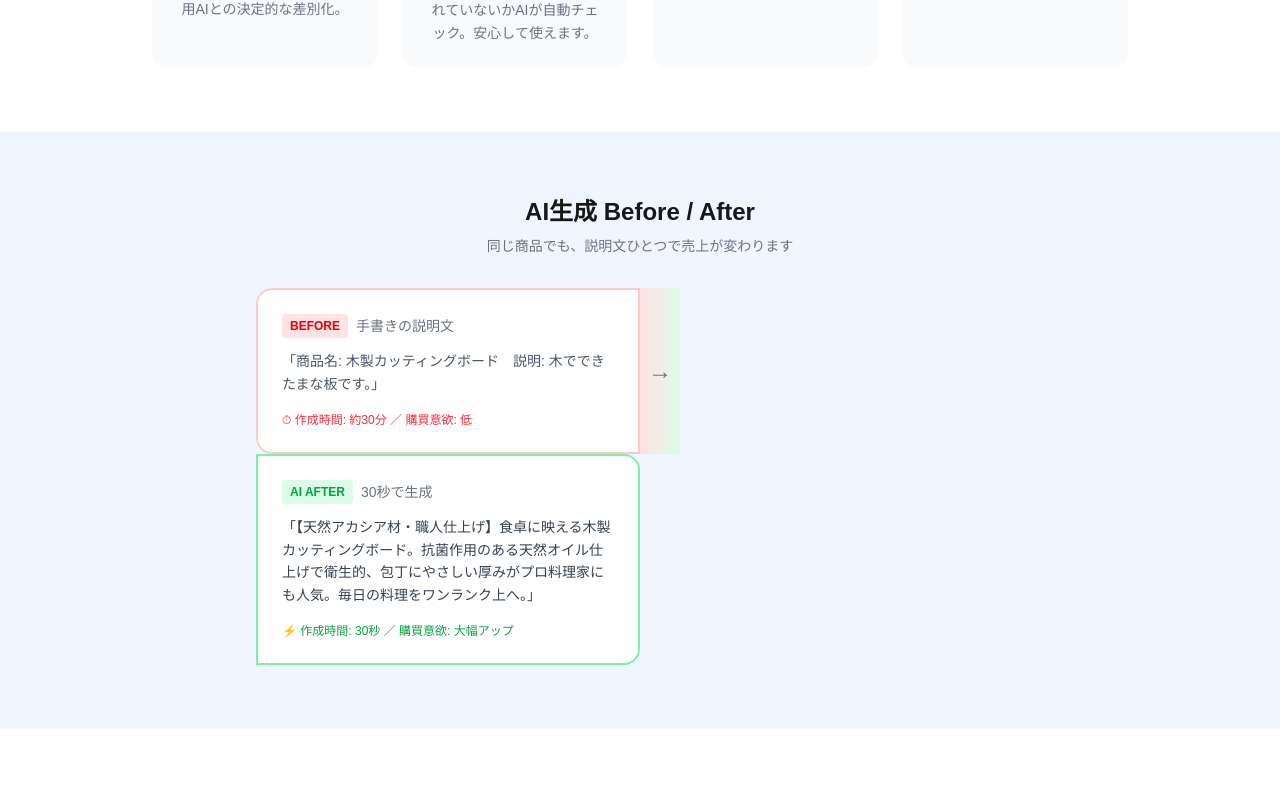
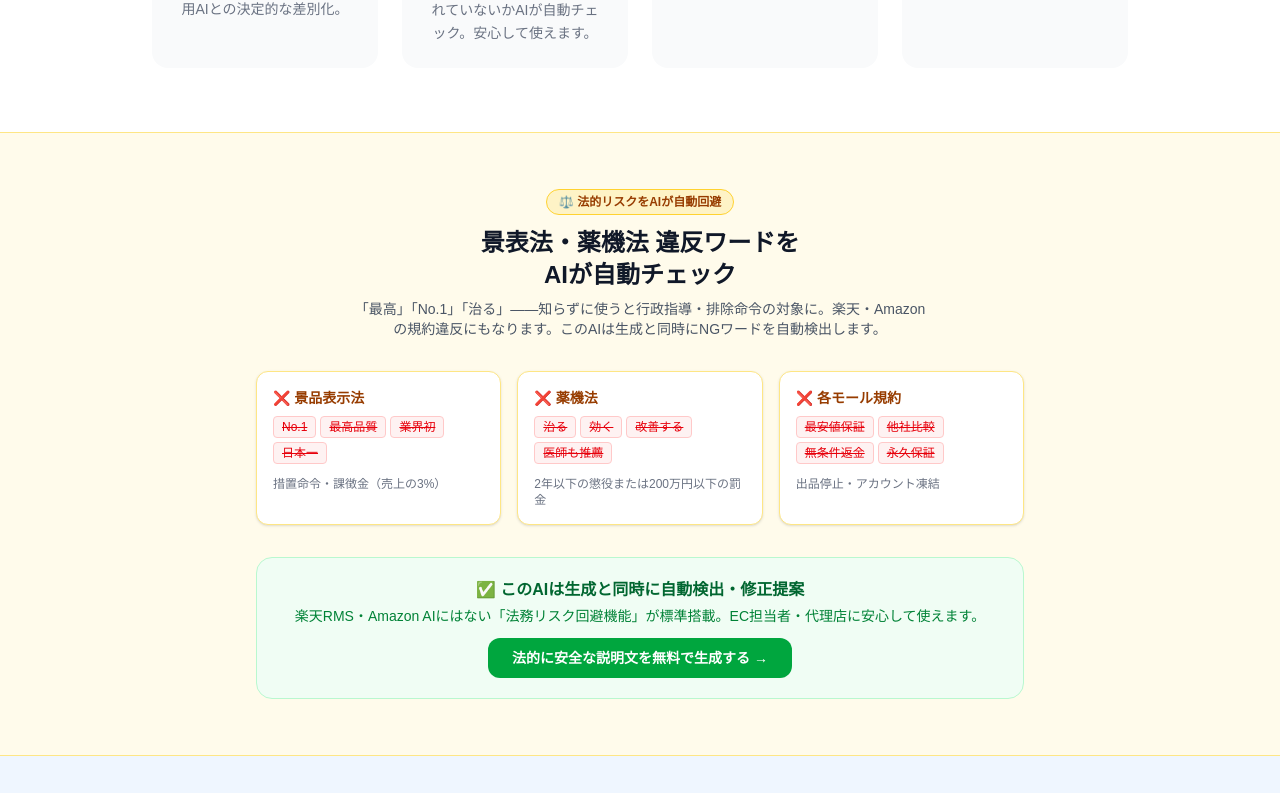
Before and after one commit to pokkori/ec-description-generator, a Next.js app: page / in a window 1280 px wide. Shown: the part 2279-3072 px from the top of the page. Built offline with nearby package versions, Linux system fonts and the light colour scheme.

Commit message:
Add 景表法・薬機法チェック差別化セクション to LP

```diff
--- a/app/page.tsx
+++ b/app/page.tsx
@@ -217,6 +217,39 @@ export default function LandingPage() {
         </div>
       </section>
 
+      {/* 景表法・薬機法チェック差別化セクション */}
+      <section className="py-14 px-4 bg-amber-50 border-y border-amber-200">
+        <div className="max-w-3xl mx-auto">
+          <div className="text-center mb-8">
+            <div className="inline-block bg-amber-100 text-amber-800 text-xs font-bold px-3 py-1 rounded-full mb-3 border border-amber-300">⚖️ 法的リスクをAIが自動回避</div>
+            <h2 className="text-2xl font-bold text-gray-900 mb-2">景表法・薬機法 違反ワードを<br />AIが自動チェック</h2>
+            <p className="text-sm text-gray-600 max-w-xl mx-auto">「最高」「No.1」「治る」——知らずに使うと行政指導・排除命令の対象に。楽天・Amazonの規約違反にもなります。このAIは生成と同時にNGワードを自動検出します。</p>
+          </div>
+          <div className="grid md:grid-cols-3 gap-4 mb-8">
+            {[
+              { law: "景品表示法", examples: ["No.1", "最高品質", "業界初", "日本一"], risk: "措置命令・課徴金（売上の3%）" },
+              { law: "薬機法", examples: ["治る", "効く", "改善する", "医師も推薦"], risk: "2年以下の懲役または200万円以下の罰金" },
+              { law: "各モール規約", examples: ["最安値保証", "他社比較", "無条件返金", "永久保証"], risk: "出品停止・アカウント凍結" },
+            ].map((item) => (
+              <div key={item.law} className="bg-white rounded-xl p-4 border border-amber-200 shadow-sm">
+                <h3 className="font-bold text-amber-800 text-sm mb-2">❌ {item.law}</h3>
+                <div className="flex flex-wrap gap-1 mb-3">
+                  {item.examples.map(ex => (
+                    <span key={ex} className="bg-red-50 text-red-600 text-xs px-2 py-0.5 rounded border border-red-200 line-through">{ex}</span>
+                  ))}
+                </div>
+                <p className="text-xs text-gray-500">{item.risk}</p>
+              </div>
+            ))}
+          </div>
+          <div className="bg-green-50 border border-green-200 rounded-2xl p-5 text-center">
+            <p className="text-green-800 font-bold mb-1">✅ このAIは生成と同時に自動検出・修正提案</p>
+            <p className="text-sm text-green-700 mb-3">楽天RMS・Amazon AIにはない「法務リスク回避機能」が標準搭載。EC担当者・代理店に安心して使えます。</p>
+            <a href="/tool" className="inline-block bg-green-600 text-white font-bold px-6 py-2.5 rounded-xl text-sm hover:bg-green-700 transition-colors">法的に安全な説明文を無料で生成する →</a>
+          </div>
+        </div>
+      </section>
+
       {/* Before/After */}
       <section className="py-16 px-4 bg-blue-50">
         <div className="max-w-3xl mx-auto">
```
